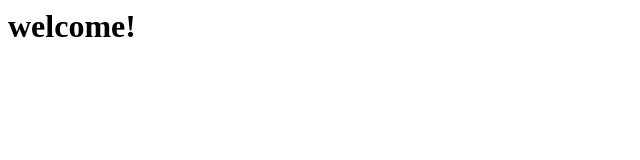
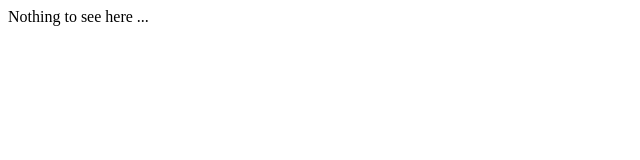
Before and after one commit to gigawatts/gigawatts.github.io, a plain HTML site: page index.html in a window 1280 px wide. Shown: the whole page, without its empty margins (0-640 px from the left). Drawn offline with Linux system fonts and the light colour scheme.

Commit message:
Update index.html

```diff
--- a/index.html
+++ b/index.html
@@ -1,6 +1,6 @@
 <html>
-<title>Home</title>
+<title>Hi</title>
 <body>
-<h1>welcome!</h1>
+  Nothing to see here ...
 </body>
 </html>
```
